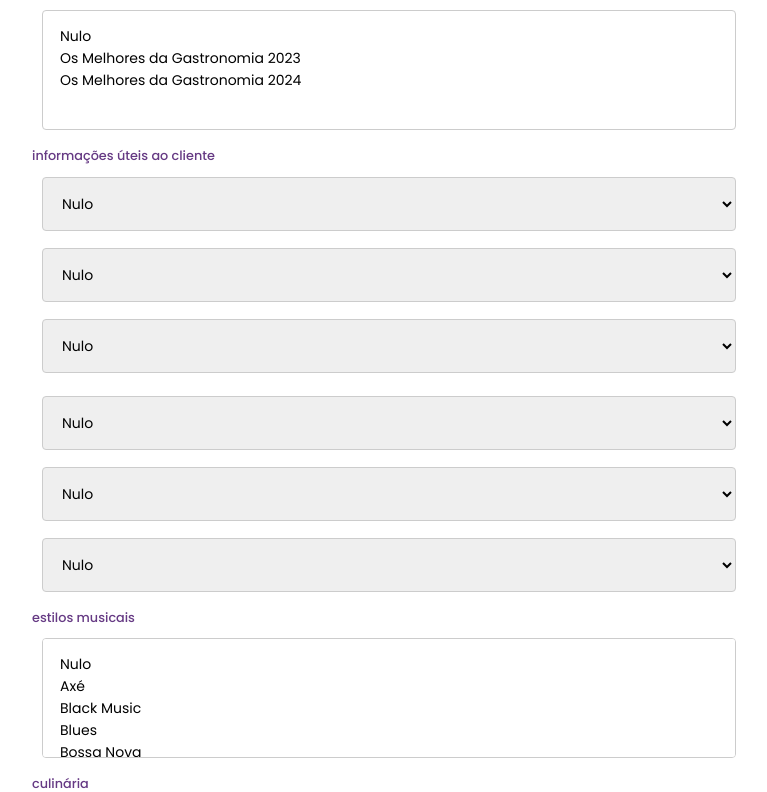
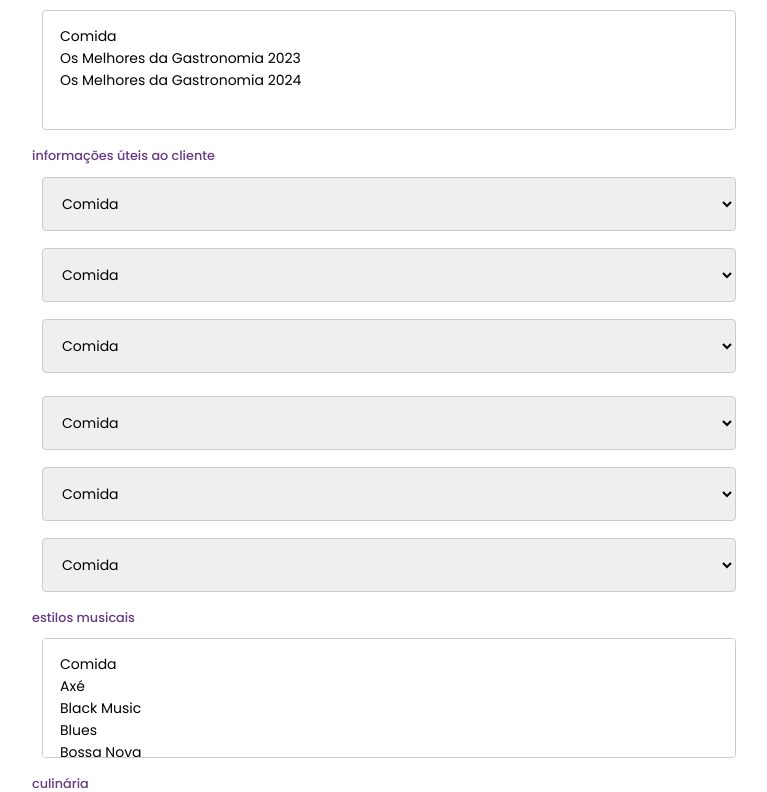
Before and after one commit to joaoprado96/backend, a website: page public/cadastro.html in a window 1280 px wide. Shown: the part 2517-3309 px from the top of the page, without its empty margins (243-1010 px from the left). Drawn offline with nearby package versions, Linux system fonts and the light colour scheme; sample sign-in values are in the browser's storage.

Commit message:
'comida'

```diff
--- a/public/cadastro.html
+++ b/public/cadastro.html
@@ -165,7 +165,7 @@
 
             <h5>taxa de entrada</h5>
             <select id="entrada" placeholder="Selecione o tipo de entrada">
-                <option value="Nulo">Nulo</option>
+                <option value="Comida">Comida</option>
                 <option value="Gratuita">Gratuita</option>
                 <option value="Paga">Paga</option>
             </select>
@@ -382,7 +382,7 @@
             <h5>avaliações e métricas</h5>
             <div class="formulario-grupo">
                 <select id="estrelas" placeholder="Estrelas do Google">
-                    <option value="Nulo">Nulo</option>
+                    <option value="Comida">Comida</option>
                     <option value="1">1</option>
                     <option value="2">2</option>
                     <option value="3">3</option>
@@ -390,7 +390,7 @@
                     <option value="5">5</option>
                 </select>
                 <select id="avaliacao_clientes" placeholder="Avaliação dos Clientes">
-                    <option value="Nulo">Nulo</option>
+                    <option value="Comida">Comida</option>
                     <option value="1">1</option>
                     <option value="2">2</option>
                     <option value="3">3</option>
@@ -398,7 +398,7 @@
                     <option value="5">5</option>
                 </select>
                 <select id="avaliacao_pagina" placeholder="Avaliação da Página">
-                    <option value="Nulo">Nulo</option>
+                    <option value="Comida">Comida</option>
                     <option value="1">1</option>
                     <option value="2">2</option>
                     <option value="3">3</option>
@@ -435,7 +435,7 @@
 
             <h5>opções de acessibilidade</h5>
             <select id="multiselectAcessibilidade" multiple>
-                <option value="Nulo">Nulo</option>
+                <option value="Comida">Comida</option>
                 <option value="Banheiro acessível">Banheiro acessível</option>
                 <option value="cardápio em braile">Cardápio em braile</option>
                 <option value="Entrada de cão-guia">Entrada de cão-guia</option>
@@ -461,7 +461,7 @@
 
             <h5>premiações</h5>
             <select id="multiselectPremios" multiple>
-                <option value="Nulo">Nulo</option>
+                <option value="Comida">Comida</option>
                 <option value="Os Melhores da Gastronomia 2023">Os Melhores da Gastronomia 2023</option>
                 <option value="Os Melhores da Gastronomia 2024">Os Melhores da Gastronomia 2024</option>
             </select>
@@ -469,38 +469,38 @@
             <h5>informações úteis ao cliente</h5>
             <div class="formulario-grupo">
                 <select id="musica">
-                    <option value="Nulo">Nulo</option>
+                    <option value="Comida">Comida</option>
                     <option value="Sim">Sim</option>
                     <option value="Não">Não</option>
                 </select>
 
                 <select id="estacionamento">
-                    <option value="Nulo">Nulo</option>
+                    <option value="Comida">Comida</option>
                     <option value="Sim">Sim</option>
                     <option value="Não">Não</option>
                 </select>
 
                 <select id="kids">
-                    <option value="Nulo">Nulo</option>
+                    <option value="Comida">Comida</option>
                     <option value="Sim">Sim</option>
                     <option value="Não">Não</option>
                 </select>
             </div>
             <div class="formulario-grupo">
                 <select id="pet">
-                    <option value="Nulo">Nulo</option>
+                    <option value="Comida">Comida</option>
                     <option value="Sim">Sim</option>
                     <option value="Não">Não</option>
                 </select>
 
                 <select id="glutenfree">
-                    <option value="Nulo">Nulo</option>
+                    <option value="Comida">Comida</option>
                     <option value="Sim">Sim</option>
                     <option value="Não">Não</option>
                 </select>
 
                 <select id="lactosefree">
-                    <option value="Nulo">Nulo</option>
+                    <option value="Comida">Comida</option>
                     <option value="Sim">Sim</option>
                     <option value="Não">Não</option>
                 </select>
@@ -508,7 +508,7 @@
 
             <h5>estilos musicais</h5>
             <select id="multiselectEstilosMusicais" multiple>
-                <option value="Nulo">Nulo</option>
+                <option value="Comida">Comida</option>
                 <option value="Axé">Axé</option>
                 <option value="Black Music">Black Music</option>
                 <option value="Blues">Blues</option>
@@ -643,7 +643,7 @@
 
             <h5>hobbies</h5>
             <select id="multiselectHobbies" multiple>
-                <option value="Nulo">Nulo</option>
+                <option value="Comida">Comida</option>
                 <option value="jogos de tabuleiro">Jogos de Tabuleiro</option>
                 <option value="fliperama">Fliperama</option>
                 <option value="video game">Video Game</option>
@@ -659,7 +659,7 @@
 
             <h5>ambientes</h5>
             <select id="multiselectAmbientes" multiple>
-                <option value="Nulo">Nulo</option>
+                <option value="Comida">Comida</option>
                 <option value="jardim">Jardim</option>
                 <option value="jantar ao ar livre">Jantar ao Ar Livre</option>
                 <option value="rooftop">Rooftop</option>
@@ -747,7 +747,7 @@
                 <label for="abertura-segunda">Segunda-feira:</label>
                 <div class="formulario-grupo">
                     <select id="abertura-segunda" placeholder="Abertura" multiple>
-                        <option value="Nulo">Nulo</option>
+                        <option value="Comida">Comida</option>
                         <option value="01:00">01:00</option>
                         <option value="02:00">02:00</option>
                         <option value="03:00">03:00</option>
@@ -774,7 +774,7 @@
                         <option value="10:00">24:00</option>
                     </select>
                     <select id="fechamento-segunda" placeholder="Fechamento" multiple>
-                        <option value="Nulo">Nulo</option>
+                        <option value="Comida">Comida</option>
                         <option value="01:00">01:00</option>
                         <option value="02:00">02:00</option>
                         <option value="03:00">03:00</option>
@@ -806,7 +806,7 @@
                 <label for="abertura-terca">Terça-feira:</label>
                 <div class="formulario-grupo">
                     <select id="abertura-terca" placeholder="Abertura" multiple>
-                        <option value="Nulo">Nulo</option>
+                        <option value="Comida">Comida</option>
                         <option value="01:00">01:00</option>
                         <option value="02:00">02:00</option>
                         <option value="03:00">03:00</option>
@@ -833,7 +833,7 @@
                         <option value="10:00">24:00</option>
                     </select>
                     <select id="fechamento-terca" placeholder="Fechamento" multiple>
-                        <option value="Nulo">Nulo</option>
+                        <option value="Comida">Comida</option>
                         <option value="01:00">01:00</option>
                         <option value="02:00">02:00</option>
                         <option value="03:00">03:00</option>
@@ -864,7 +864,7 @@
                     <label for="abertura-quarta">Quarta-feira:</label>
                     <div class="formulario-grupo">
                         <select id="abertura-quarta" placeholder="Abertura" multiple>
-                            <option value="Nulo">Nulo</option>
+                            <option value="Comida">Comida</option>
                             <option value="01:00">01:00</option>
                             <option value="02:00">02:00</option>
                             <option value="03:00">03:00</option>
@@ -891,7 +891,7 @@
                             <option value="10:00">24:00</option>
                         </select>
                         <select id="fechamento-quarta" placeholder="Fechamento" multiple>
-                            <option value="Nulo">Nulo</option>
+                            <option value="Comida">Comida</option>
                             <option value="01:00">01:00</option>
                             <option value="02:00">02:00</option>
                             <option value="03:00">03:00</option>
@@ -923,7 +923,7 @@
                     <label for="abertura-quinta">Quinta-feira:</label>
                     <div class="formulario-grupo">
                         <select id="abertura-quinta" placeholder="Abertura" multiple>
-                            <option value="Nulo">Nulo</option>
+                            <option value="Comida">Comida</option>
                             <option value="01:00">01:00</option>
                             <option value="02:00">02:00</option>
                             <option value="03:00">03:00</option>
@@ -950,7 +950,7 @@
                             <option value="10:00">24:00</option>
                         </select>
                         <select id="fechamento-quinta" placeholder="Fechamento" multiple>
-                            <option value="Nulo">Nulo</option>
+                            <option value="Comida">Comida</option>
                             <option value="01:00">01:00</option>
                             <option value="02:00">02:00</option>
                             <option value="03:00">03:00</option>
@@ -982,7 +982,7 @@
                     <label for="abertura-sexta">Sexta-feira:</label>
                     <div class="formulario-grupo">
                         <select id="abertura-sexta" placeholder="Abertura" multiple>
-                            <option value="Nulo">Nulo</option>
+                            <option value="Comida">Comida</option>
                             <option value="01:00">01:00</option>
                             <option value="02:00">02:00</option>
                             <option value="03:00">03:00</option>
@@ -1009,7 +1009,7 @@
                             <option value="10:00">24:00</option>
                         </select>
                         <select id="fechamento-sexta" placeholder="Fechamento" multiple>
-                            <option value="Nulo">Nulo</option>
+                            <option value="Comida">Comida</option>
                             <option value="01:00">01:00</option>
                             <option value="02:00">02:00</option>
                             <option value="03:00">03:00</option>
@@ -1041,7 +1041,7 @@
                     <label for="abertura-sabado">Sábado:</label>
                     <div class="formulario-grupo">
                         <select id="abertura-sabado" placeholder="Abertura" multiple>
-                            <option value="Nulo">Nulo</option>
+                            <option value="Comida">Comida</option>
                             <option value="01:00">01:00</option>
                             <option value="02:00">02:00</option>
                             <option value="03:00">03:00</option>
@@ -1068,7 +1068,7 @@
                             <option value="10:00">24:00</option>
                         </select>
                         <select id="fechamento-sabado" placeholder="Fechamento" multiple>
-                            <option value="Nulo">Nulo</option>
+                            <option value="Comida">Comida</option>
                             <option value="01:00">01:00</option>
                             <option value="02:00">02:00</option>
                             <option value="03:00">03:00</option>
@@ -1100,7 +1100,7 @@
                     <label for="abertura-domingo">Domingo:</label>
                     <div class="formulario-grupo">
                         <select id="abertura-domingo" placeholder="Abertura" multiple>
-                            <option value="Nulo">Nulo</option>
+                            <option value="Comida">Comida</option>
                             <option value="01:00">01:00</option>
                             <option value="02:00">02:00</option>
                             <option value="03:00">03:00</option>
@@ -1127,7 +1127,7 @@
                             <option value="10:00">24:00</option>
                         </select>
                         <select id="fechamento-domingo" placeholder="Fechamento" multiple>
-                            <option value="Nulo">Nulo</option>
+                            <option value="Comida">Comida</option>
                             <option value="01:00">01:00</option>
                             <option value="02:00">02:00</option>
                             <option value="03:00">03:00</option>
```
